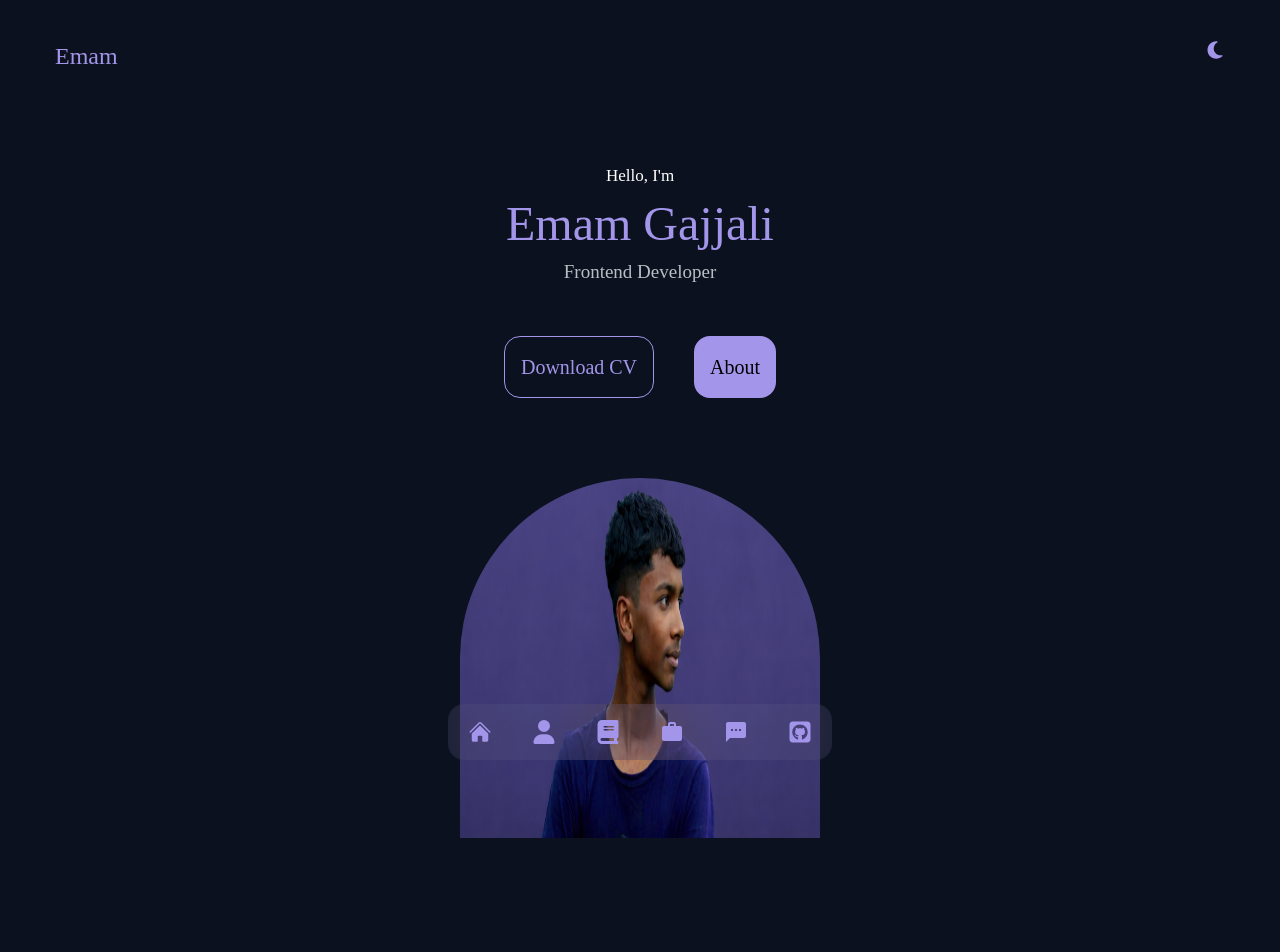
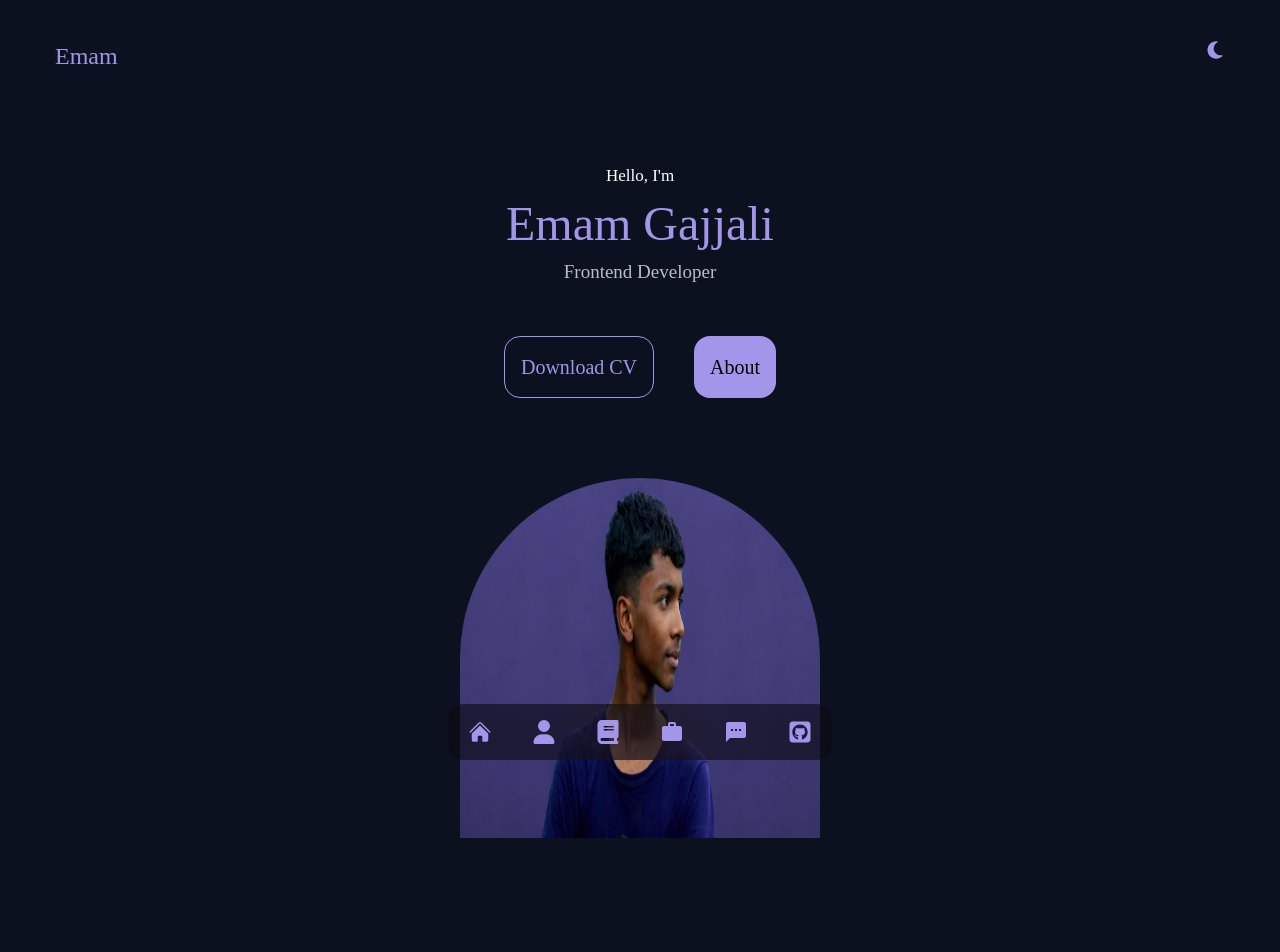
Before and after one commit to Md-Gajjali/Apon-Portfolio, a React (Vite) app: page / in a window 1280 px wide. Shown: the top 952 px of the page. Built offline with nearby package versions, Linux system fonts and the light colour scheme; a web font is replaced by a local one; what tailwind-animations would draw is missing.

Commit message:
update animation

```diff
--- a/src/App.css
+++ b/src/App.css
@@ -31,6 +31,7 @@ body{
     background-color:#a08ff3 ;
 }
 
+/* Banner Animation */
 
 .animate-blurred-fade-in {
   animation: blurredFadeIn 3.5s cubic-bezier(0.22, 1, 0.36, 1) forwards;
@@ -49,3 +50,4 @@ body{
     transform: translateY(0);
   }
 }
+/* Banner Animation */
--- a/src/Componets/About.jsx
+++ b/src/Componets/About.jsx
@@ -11,12 +11,11 @@ import img from '../assets/img.png'
 
 const About = () => {
   return (
-    <div className='mt-40
-'>
+    <div className='mt-40 '>
      <Container>
         <Heading title='My Intro' Header='About ME' />
 
-        <Flex className='gap-20 mt-20'>
+        <Flex className='gap-20 mt-20 '>
           <div className='  '>
             <img src={img} alt="" className='w-80 h-80  rounded-2xl'/>
           </div>
--- a/src/Componets/Banner.jsx
+++ b/src/Componets/Banner.jsx
@@ -7,7 +7,7 @@ const Banner = () => {
   return (
     <div>
       <Container>
-        <div className='text-center leading-12 mt-20 animate-blurred-fade-in duration-[2500ms]'>
+        <div className='text-center leading-12 mt-20 animate-blurred-fade-in '>
             <h4 className='text-white text-[17px]'>Hello, I'm</h4>
             <h1 className='text-5xl text-DarkBlue'>Emam Gajjali</h1>
             <p className='text-[19px] text-primary '>Frontend Developer</p>
@@ -16,7 +16,7 @@ const Banner = () => {
                 <Buttons className='bg-DarkBlue text-black  '>About</Buttons>
             </Flex>
         </div>
-            <div className='flex justify-center mt-20 mb-20'>
+            <div className='flex justify-center mt-20 mb-20 animate-blurred-fade-in '>
                 <img src={img} alt="" className='rounded-t-full h-90 w-90' />
             </div>
       </Container>
--- a/src/Componets/Futter.jsx
+++ b/src/Componets/Futter.jsx
@@ -7,7 +7,8 @@ import { FaLinkedin } from "react-icons/fa6";
 
 const Futter = () => {
   return (
-    <div className='text-black py-10 px-10 h-105 bg-DarkBlue text-center mt-20'>
+    <div className='text-black py-10 px-10 h-105 bg-DarkBlue text-center mt-20 timeline-[view(y)]animate-zoom-in animate-range-cover
+'>
       <Container>
         <h1 className='text-2xl text-black '>GAjjali</h1>
         <div className='text-center ml-95 mt-10'>
--- a/src/Componets/Header.jsx
+++ b/src/Componets/Header.jsx
@@ -7,7 +7,7 @@ const Header = () => {
   return (
     <div>
       <Container>
-        <Flex className='justify-between mt-10 '>
+        <Flex className='justify-between mt-10 animate-blurred-fade-in '>
             <h3 className='text-2xl text-DarkBlue'>Emam</h3>
             <FaMoon className='text-DarkBlue text-[20px]'/>
         </Flex>
--- a/src/Componets/Navber.jsx
+++ b/src/Componets/Navber.jsx
@@ -97,8 +97,8 @@ const Navber = () => {
             items={links}
           />
         </div> */}
-        <div className='flex justify-center '>
-            <ul className='flex gap-10 fixed round mt-20 z-80 text-2xl px-5 py-4 backdrop-blur-2xl bg-white/5 rounded-2xl  text-DarkBlue  bottom-10 '>
+        <div className='flex justify-center  '>
+            <ul className='flex animate-blurred-fade-in gap-10 fixed round mt-20 z-80 text-2xl px-5 py-4 backdrop-blur-2xl bg-black/50 rounded-2xl  text-DarkBlue  bottom-10 '>
                 <li><HiHome/></li>
                 <li><FaUser/></li>
                 <li><FaBook/></li>
--- a/src/Componets/Skills.jsx
+++ b/src/Componets/Skills.jsx
@@ -24,7 +24,7 @@ const Skills = () => {
                 <Container>
                     <Heading title='My Abilities' Header='My Experience' />
                     <Flex className='justify-between '>
-                        <div className='w-[45%]'>
+                        <div className='w-[45%] '>
                             <SkillCard
                                 Heading='Frontend Development'
                                 icons={<FaHtml5 />}
```
